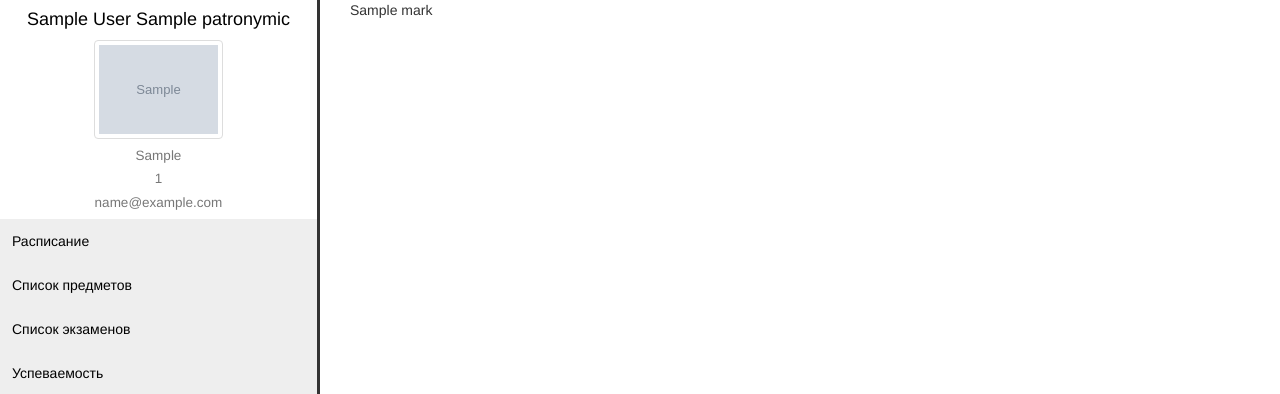
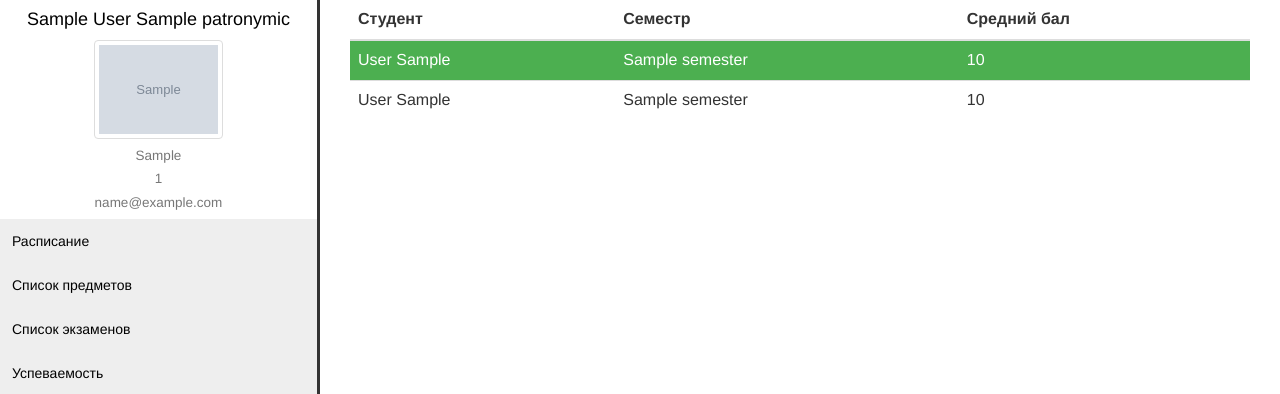
Before and after one commit to GruzinskiyAl/student_profile, a Django app: template apps/subject_controller/templates/group_info.html in a window 1280 px wide. Shown: the part 52-446 px from the top of the page. Run offline with Django 3.2, Linux system fonts and the light colour scheme; the template is opened without the code that fills it: most values are stand-ins (such as "Sample title", 1, 10 or a date in 2020); grey boxes marked "Sample" are stand-in pictures; some libraries are stand-ins or nearby versions.

Commit message:
group info

```diff
--- a/apps/subject_controller/models.py
+++ b/apps/subject_controller/models.py
@@ -245,7 +245,7 @@ class ExamSubjectMark(models.Model):
         verbose_name=u'Семестр')
 
     class Meta:
-        unique_together = ('student', 'subject', 'date')
+        unique_together = ('student', 'subject', 'semester')
         verbose_name_plural = 'Оценоки по экзаменам'
         verbose_name = 'Оценка по экзамену'
 
@@ -258,7 +258,7 @@ class ExamSubjectMark(models.Model):
         self.set_mark()
 
     def set_mark(self):
-        self.simple_mark, self.euro_mark = mark_generation(self.full_mark)
+        self.full_mark, self.simple_mark, self.euro_mark = mark_generation(self.full_mark)
 
 
 class StudentSubjectMark(models.Model):
@@ -297,7 +297,7 @@ class StudentSubjectMark(models.Model):
         self.set_mark()
 
     def set_mark(self):
-        self.simple_mark, self.euro_mark = mark_generation(self.full_mark)
+        self.full_mark, self.simple_mark, self.euro_mark = mark_generation(self.full_mark)
 
 
 class TeacherMessage(models.Model):
--- a/apps/subject_controller/models_methods.py
+++ b/apps/subject_controller/models_methods.py
@@ -18,4 +18,4 @@ def mark_generation(full_mark):
     else:
         simple_mark = 2
         eu_mark = 'F'
-    return simple_mark, eu_mark
+    return full_mark, simple_mark, eu_mark
--- a/apps/subject_controller/static/css/style.css
+++ b/apps/subject_controller/static/css/style.css
@@ -90,3 +90,8 @@
     margin-top:1%;
     border: 1px solid #4CAF50;
 }
+
+#stipend td{
+    background: #4CAF50;
+    color: white;
+}
--- a/apps/subject_controller/templates/group_info.html
+++ b/apps/subject_controller/templates/group_info.html
@@ -1,8 +1,30 @@
 {% extends 'base.html' %}
 {% block content %}
 			<div class="container-fluid">
-				{% for mark in marks %}
-                {{mark}}
-                {% endfor %}
+<table class="table table-striped">
+					<thead>
+						<tr>
+							<th scope="col">Студент</th>
+							<th scope="col">Семестр</th>
+							<th scope="col">Средний бал</th>
+						</tr>
+					</thead>
+					<tbody>
+					{% for obj in stipend %}
+						<tr id="stipend">
+							<td>{{obj.student.last_name}} {{obj.student.first_name}}</td>
+							<td>{{semester}}</td>
+							<td>{{ obj.avg_mark }}</td>
+						</tr>
+					{% endfor %}
+					{% for obj in non_stipend %}
+						<tr>
+							<td>{{obj.student.last_name}} {{obj.student.first_name}}</td>
+							<td>{{semester}}</td>
+							<td>{{ obj.avg_mark }}</td>
+						</tr>
+					{% endfor %}
+					</tbody>
+				</table>
 			</div>
 {% endblock %}
```
Also changed, not shown: apps/subject_controller/to_dict_functions.py (+24 -10 lines), apps/subject_controller/views.py (+5 -3 lines), apps/subject_controller/migrations/0034_auto_20180621_1904.py (added), media/user_media/MOBRGB.A2018121.0250.061.2018121151345_i1tGPIB.jpg (added).
